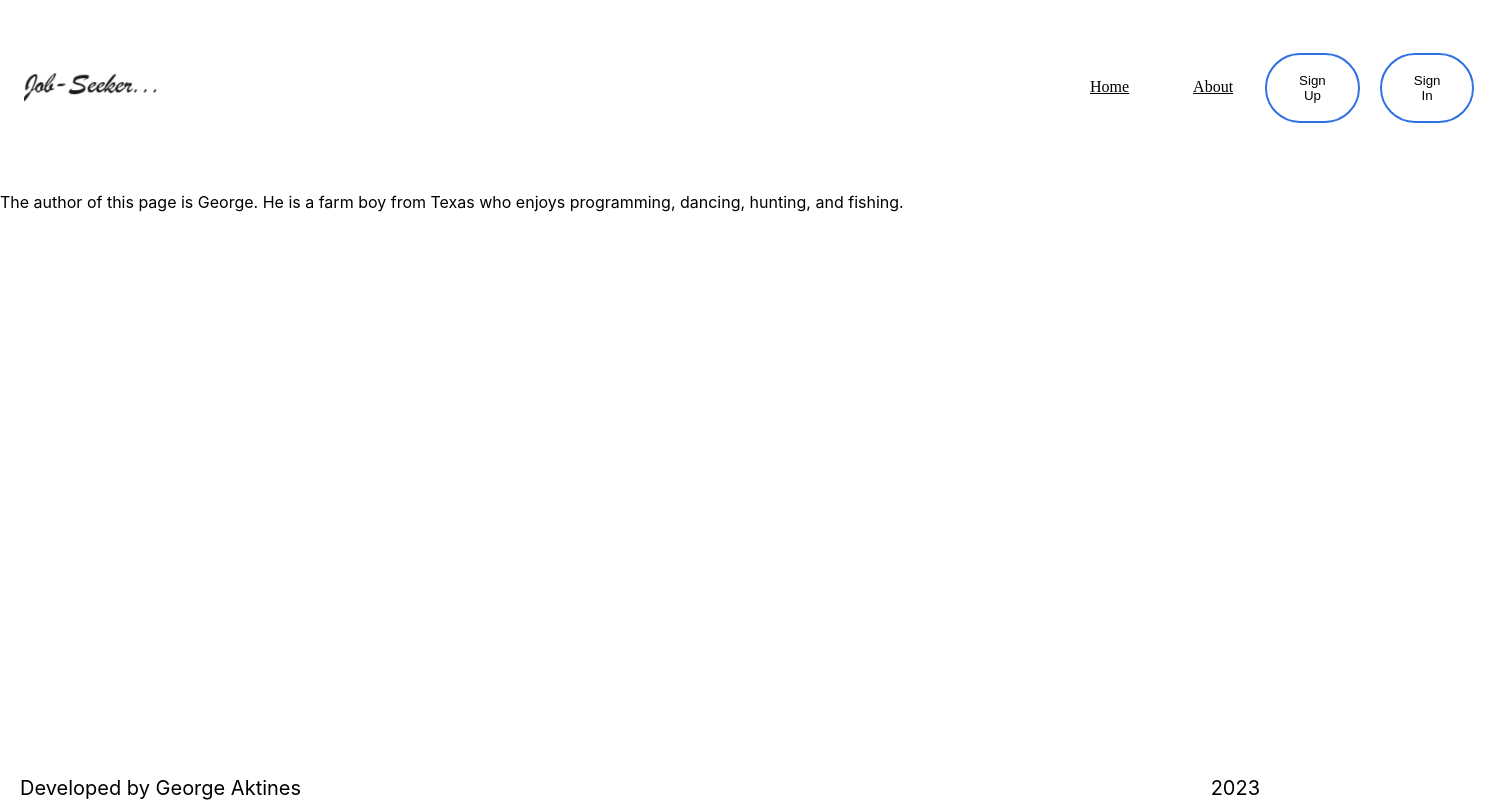
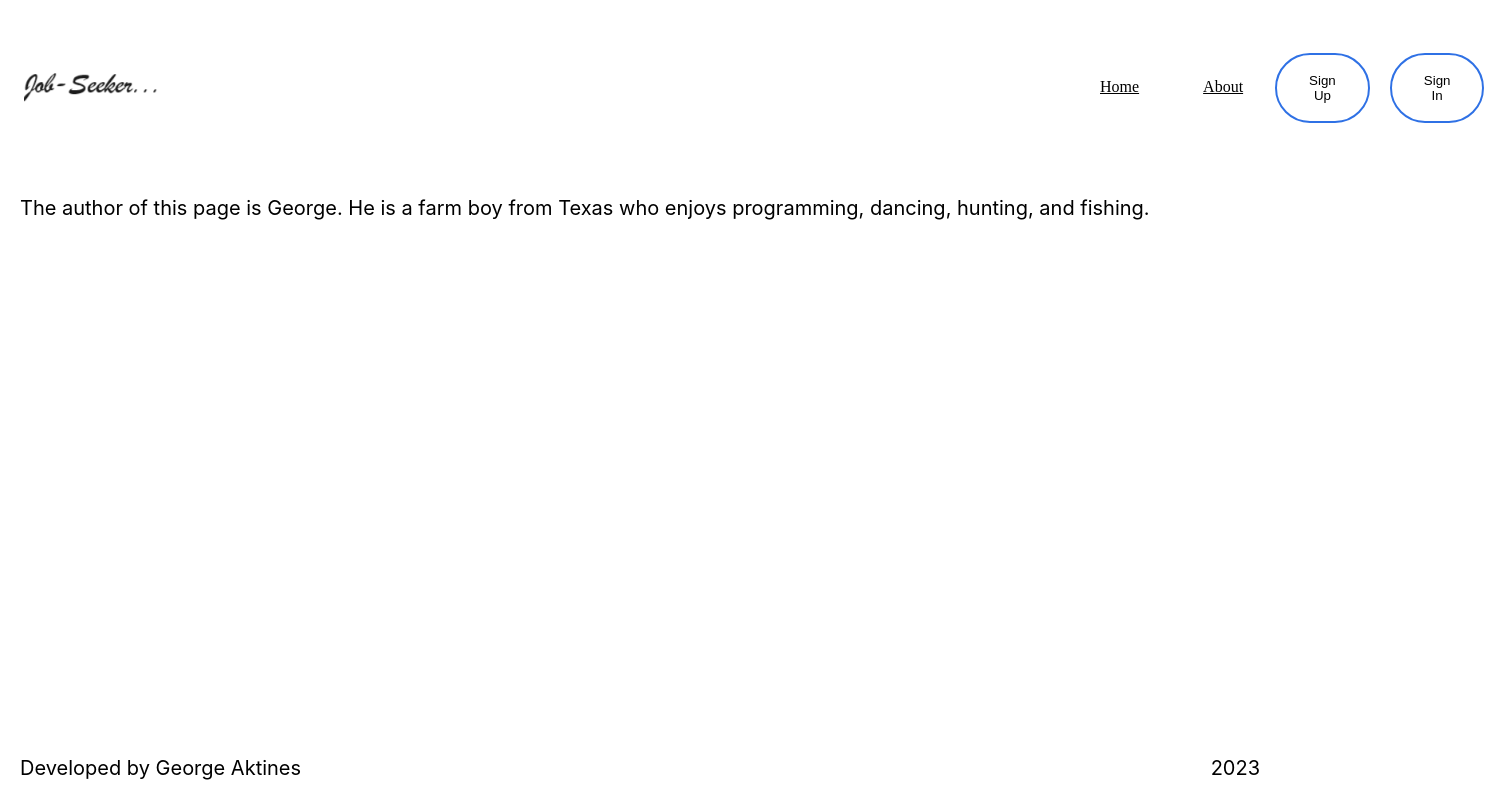
Before and after one commit to Gaktines/job-explorer-frontend, a React (Create React App) app: page /#/about in a window 1280 px wide. Shown: the whole page, 1504 px wide, since content can reach past the window. Built offline with nearby package versions, Linux system fonts and the light colour scheme; no server answers; sample sign-in values are in the browser's storage.

Commit message:
jsupdateas

```diff
--- a/src/components/About/About.css
+++ b/src/components/About/About.css
@@ -1,3 +1,18 @@
+@font-face {
+  font-family: Cabinet Grotesk;
+  src: "../fonts/CabinetGrotesk-Black.woff";
+}
+
 .about__body {
   flex-grow: 1;
 }
+
+.about__text {
+  margin-left: 20px;
+  color: #000;
+  font-family: "Inter", sans-serif;
+  font-size: 20px;
+  font-style: normal;
+  font-weight: 400;
+  line-height: 25px;
+}
--- a/src/components/App/App.js
+++ b/src/components/App/App.js
@@ -7,7 +7,7 @@ import Preloader from "../Preloader/Preloader";
 import React, { useState, useEffect } from "react";
 import { Switch, Route, useHistory } from "react-router-dom";
 import Profile from "../Profile/Profile";
-import { fetchJobs, signin, register } from "../API";
+import { fetchJobs, signin, register } from "../../utils/Api";
 import RegisterModal from "../../components/RegisterModal/RegisterModal";
 import LoginModal from "../../components/LoginModal/LoginModal";
 import { AppContext } from "../../contexts/AppContext";
@@ -64,8 +64,23 @@ function App() {
   const handleLogin = (email, password) => {
     signin(email, password);
     handleCloseModal();
-    history.push("/profile");
   };
+
+ useEffect(() => {
+  if (!activeModal) return; // stop the effect not to add the listener if there is no active modal
+
+
+  const closeModalOnRemoteClick = (e) => {
+    if (
+      e.target === e.currentTarget ||
+      e.target.classList.contains("modal__close")
+    ) {
+      handleCloseModal();
+
+    }
+  };
+  document.addEventListener("click", closeModalOnRemoteClick);
+});
 
   useEffect(() => {
     if (!activeModal) return; // stop the effect not to add the listener if there is no active modal
--- a/src/components/Footer/Footer.js
+++ b/src/components/Footer/Footer.js
@@ -3,8 +3,8 @@ import "./Footer.css";
 const Footer = () => {
   return (
     <footer className="footer">
-      <div className="footer__name">Developed by George Aktines</div>
-      <div className="footer__date">2023</div>
+      <p className="footer__name">Developed by George Aktines</p>
+      <p className="footer__date">2023</p>
     </footer>
   );
 };
--- a/src/components/Header/Header.css
+++ b/src/components/Header/Header.css
@@ -17,21 +17,13 @@
   display: flex;
   align-items: center;
   gap: 20px;
+  margin-right: 10px;
 }
 
 .header__avatar-logo {
   display: flex;
   align-items: center;
   gap: 20px;
-}
-
-.header__add-button {
-  border: none;
-  background-color: white;
-}
-
-.header__date {
-  color: black;
 }
 
 .header__signup-button {
@@ -52,6 +44,7 @@
   border-radius: 100px;
   border: 2px solid var(--Active, #2f71e5);
   background: var(--Active-overlay, #fff);
+  margin-right: 20px;
 }
 
 .header__avatar {
--- a/src/components/JobCard/JobCard.css
+++ b/src/components/JobCard/JobCard.css
@@ -11,14 +11,14 @@
 }
 .card__title-block {
   text-align: center;
-  justify-content: center;
-  position: absolute;
+
+
   top: 20px;
 }
 .card__title {
   background-color: #fff;
   border-radius: 4px;
-  padding: 2px 12px;
+  /* padding: 2px 12px;*/
   margin: 0;
   color: rgba(0, 0, 0, 0.6);
 }
@@ -33,8 +33,8 @@
   z-index: 1;
 }
 
-
 .card {
+  align-items: center;
   justify-content: center;
   display: flex;
   position: relative;
@@ -44,13 +44,23 @@
   border-radius: 25px;
   height: 200px;
   width: 250px;
+  overflow: hidden;
 }
 
 .card__job-pubdate {
   color: #000;
   font-family: "Inter", sans-serif;
-  font-size: 32px;
+  font-size: 20px;
   font-style: normal;
-  font-weight: 700;
-  line-height: 40px;
+  font-weight: 400;
+  line-height: 25px;
 }
+
+.card__job-name {
+  color: #000;
+  font-family: "Inter", sans-serif;
+  font-size: 20px;
+  font-style: normal;
+  font-weight: 400;
+  line-height: 25px;
+}
--- a/src/components/JobCard/JobCard.js
+++ b/src/components/JobCard/JobCard.js
@@ -12,17 +12,17 @@ const JobCard = ({ onSelectCard, loggedIn, item }) => {
         {loggedIn ? (
           <>
             <div className="card__title-block">
-              <div className="card__title">{item?.companyName}</div>
+              <p className="card__title">{item?.companyName}</p>
             </div>
           </>
         ) : (
           <>
             <div className="card__title-block">
-              <div className="card__title">{item?.companyName}</div>
+              <p className="card__title">{item?.companyName}</p>
             </div>
           </>
         )}
-        <div className="card_job">{item?.jobName}</div>
+        <p className="card__job-name">{item?.jobName}</p>
         <div className="card__job-pubdate">{date}</div>
         <a
           href={item?.jobLink}
--- a/src/components/Main/Main.css
+++ b/src/components/Main/Main.css
@@ -5,9 +5,14 @@
   gap: 10px 10px;
 }
 
+.main__date {
+  margin-left: 20px;
+}
+
 .main {
   flex-grow: 1;
 }
+
 @media only screen and (min-width: 300px) and (max-width: 600px) {
   .main__cards {
     display: flex;
--- a/src/components/Main/Main.js
+++ b/src/components/Main/Main.js
@@ -15,7 +15,7 @@ function Main({ onSelectCard, jobItems, setSelectedCard, loggedIn }) {
   return (
     <main className="main">
       <section className="main__card-section">
-        Today is {date}
+        <p className="main__date">Today is {date}</p>
         <div className="main__cards">
           {sortedCards.map((x) => (
             <JobCard
```
Also changed, not shown: src/utils/Api.js (renamed from src/components/API.js), 1 other file (tests, documents, lock files or other folders).
